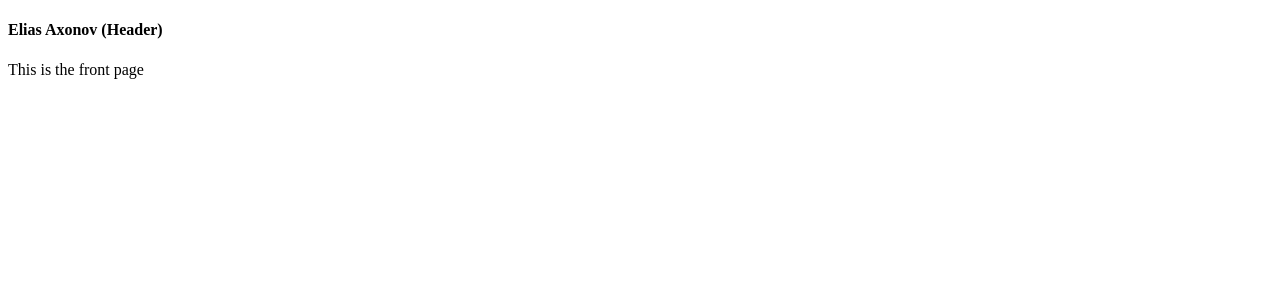
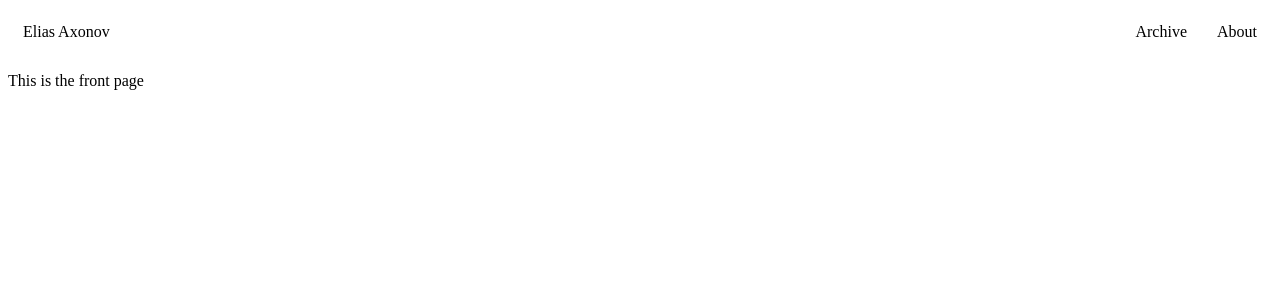
Before and after one commit to ellegamee/ReactPortfolio, a React (Create React App) app in the folder portfolio/: page / in a window 1280 px wide. Shown: the top 300 px of the page. Built offline with nearby package versions, Linux system fonts and the light colour scheme.

Commit message:
header initiallized styling with flex and links to other subdomains

```diff
--- a/portfolio/src/Components/Header.jsx
+++ b/portfolio/src/Components/Header.jsx
@@ -1,7 +1,30 @@
 import React from 'react'
+import { Link } from 'react-router-dom'
 
 export default function Header() {
+    const StyledHeader = {
+        'display': 'flex',
+    }
+
+    const StyledMenu = {
+        'display': 'flex',
+        'margin-left': 'auto',
+    }
+
+    const StyleLinks = {
+        'text-decoration': 'none',
+        'color': 'black',
+        'margin': '15px',
+    }
+
     return(
-        <h4>Elias Axonov (Header)</h4>
+        <div style={StyledHeader}>
+            <Link to='/' style={StyleLinks}>Elias Axonov</Link>
+
+            <div style={StyledMenu}>
+                <Link to='/archive' style={StyleLinks}>Archive</Link>
+                <Link to='/about' style={StyleLinks}>About</Link>
+            </div>
+        </div>
     )
 }
```
